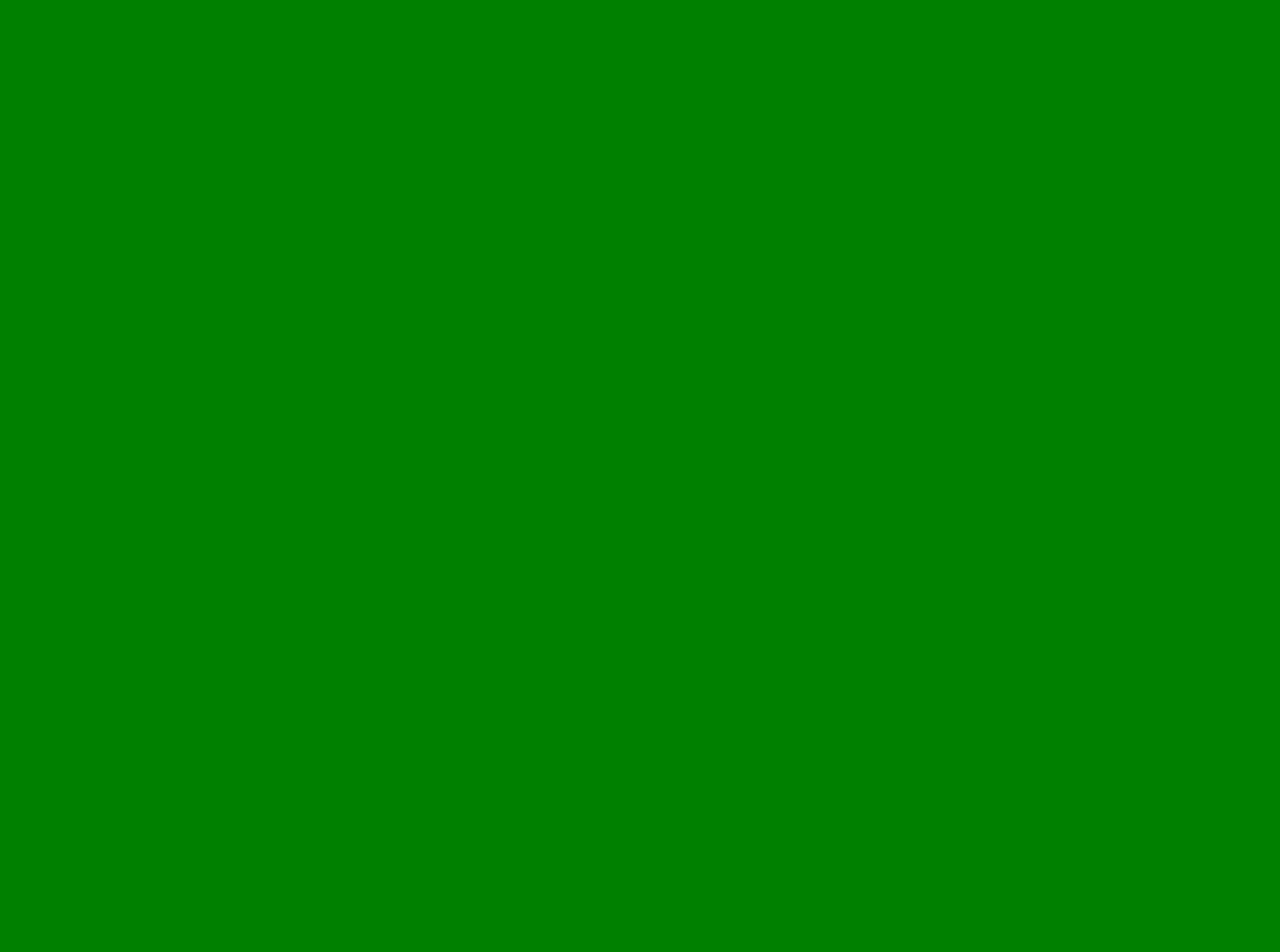
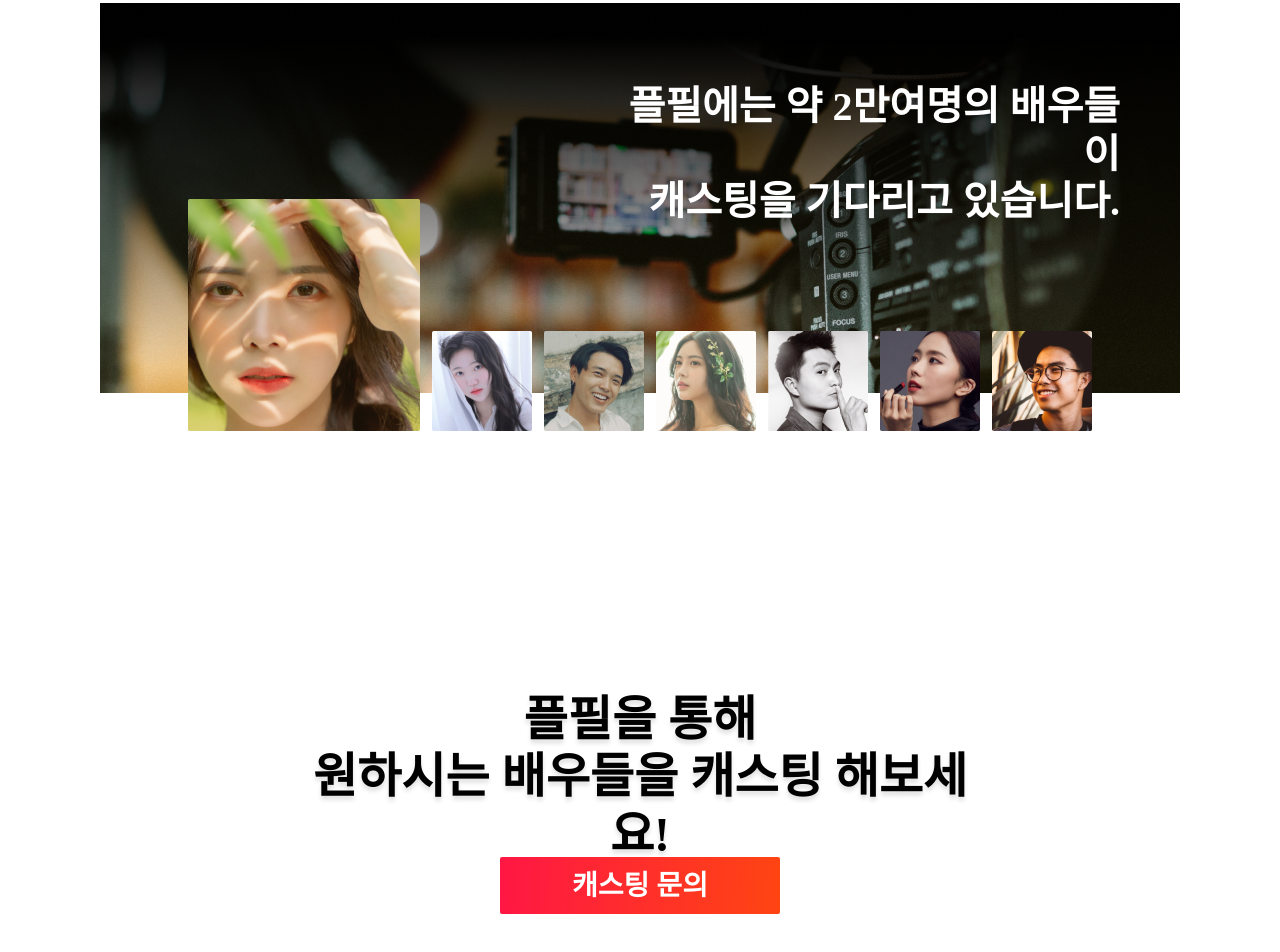
Before and after one commit to sen2y/plfil_intl_inbound, a Next.js app: page / in a window 1280 px wide. Shown: the part 1930-2882 px from the top of the page. Built offline with nearby package versions, Linux system fonts and the light colour scheme; a web font is replaced by a local one.

Commit message:
PC 피그마 1차 디자인 반영 완

```diff
--- /dev/null
+++ b/components/Sec3.js
@@ -0,0 +1,87 @@
+import React from "react";
+import styled from "styled-components";
+
+const Sec3 = () => {
+  return (
+    <Wrapper>
+      <Sec3_Container>
+        <Sec3_img src="/assets/image/sec3_img1.png"></Sec3_img>
+
+        <Sec3_InnerText>
+          플필에는 약 2만여명의 배우들이
+          <br />
+          캐스팅을 기다리고 있습니다.
+        </Sec3_InnerText>
+      </Sec3_Container>
+      <Sec3_Text>
+        플필을 통해
+        <br />
+        원하시는 배우들을 캐스팅 해보세요!
+      </Sec3_Text>
+      <Sec3_Btn>캐스팅 문의</Sec3_Btn>
+    </Wrapper>
+  );
+};
+
+const Wrapper = styled.div`
+  display: flex;
+  justify-content: center;
+  width: 1440px;
+  height: 1312px;
+`;
+
+const Sec3_Container = styled.div`
+  position: absolute;
+  top: 1933px;
+  width: 1080px;
+  height: 428px;
+`;
+
+const Sec3_img = styled.img``;
+
+const Sec3_InnerText = styled.h2`
+  position: absolute;
+  width: 502px;
+  height: 96px;
+  top: 80px;
+  left: 518px;
+  font-weight: 700;
+  font-size: 40px;
+  line-height: 47.73px;
+  text-align: right;
+  color: white;
+`;
+
+const Sec3_Text = styled.div`
+  width: 670px;
+  height: 114px;
+  position: absolute;
+  top: 2621px;
+  text-align: center;
+  font-weight: 800;
+  font-size: 48px;
+  line-height: 57.28px;
+  font-style: normal;
+  text-shadow: 0px 4px 4px rgba(0, 0, 0, 0.12);
+`;
+
+const Sec3_Btn = styled.button`
+  width: 280px;
+  height: 57px;
+  position: absolute;
+  top: 2787px;
+  gap: 10px;
+  padding: 12px 40px;
+  border-radius: 2px;
+  background: transparent;
+  border: none;
+  color: white;
+  background-image: linear-gradient(93.27deg, #ff1744 0%, #ff4512 100%);
+  cursor: pointer;
+  font-weight: 700;
+  font-size: 28px;
+  line-height: 33.41px;
+  text-align: center;
+`;
+
+export default Sec3;
--- a/pages/index.js
+++ b/pages/index.js
@@ -2,6 +2,7 @@ import styled from "styled-components";
 import Banner from "../components/Banner";
 import Sec1 from "../components/Sec1";
 import Sec2 from "../components/Sec2";
+import Sec3 from "../components/Sec3";
 
 export default function Home() {
   return (
@@ -9,7 +10,7 @@ export default function Home() {
       <Banner />
       <Sec1 />
       <Sec2 />
-      <Sec3></Sec3>
+      <Sec3 />
     </Wrapper>
   );
 }
@@ -20,9 +21,3 @@ const Wrapper = styled.div`
   align-items: center;
   background-color: white;
 `;
-
-const Sec3 = styled.div`
-  width: 1440px;
-  height: 1312px;
-  background-color: green;
-`;
```
Also changed, not shown: public/assets/image/sec3_img1.png (added).
